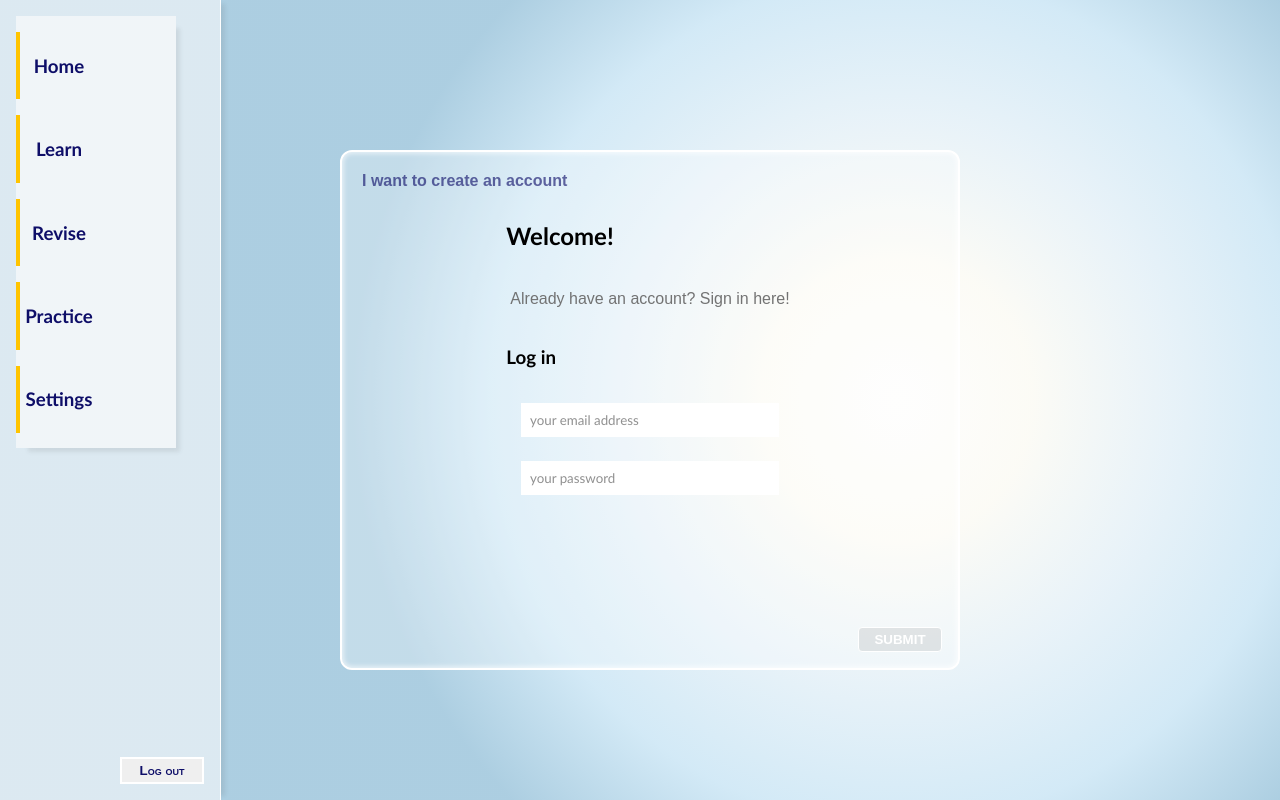
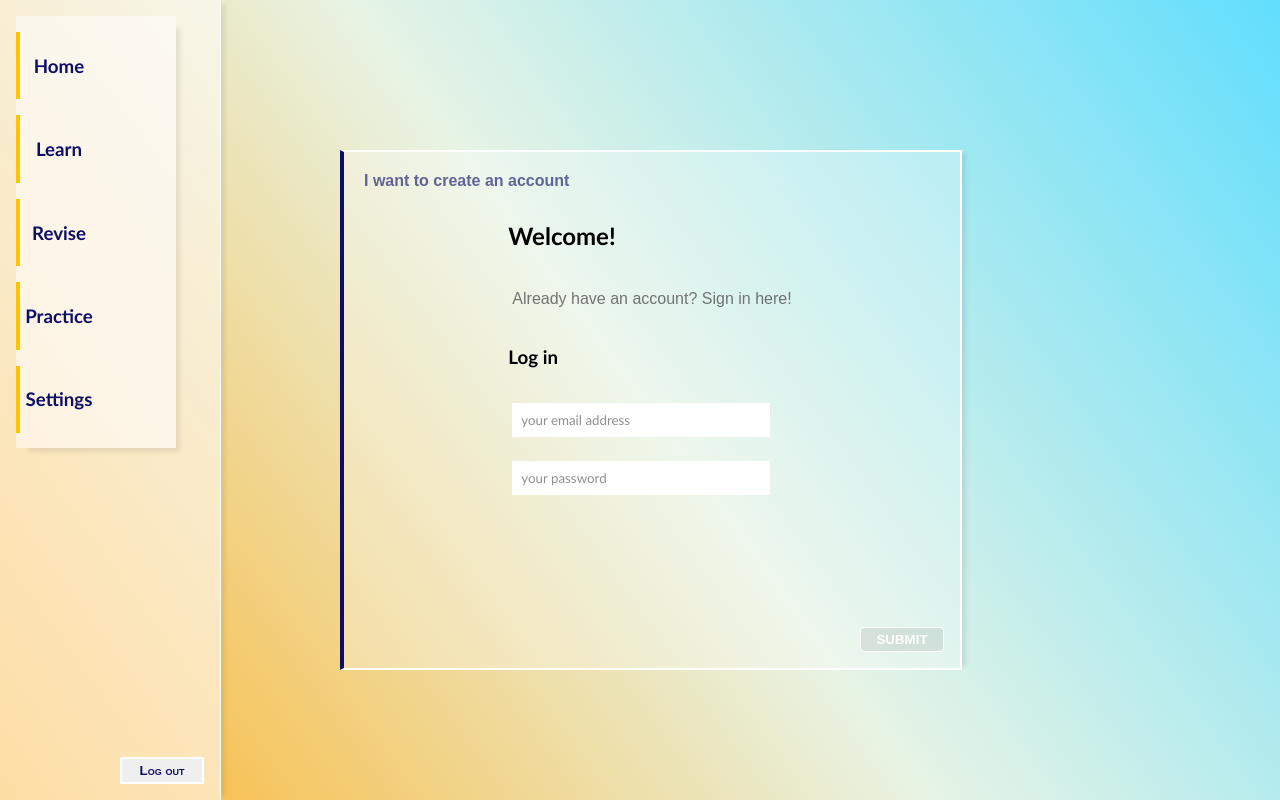
Before and after one commit to Chloe070196/phrases-web-app, a React (Vite) app: page /login in a window 1280 px wide. Built offline with nearby package versions, Linux system fonts and the light colour scheme; no server answers.

Commit message:
feat: adjust general styling

```diff
--- a/src/App.css
+++ b/src/App.css
@@ -25,10 +25,17 @@
 main {
   position: fixed;
   display: grid;
-  left: 200px;
+  left: 250px;
+  padding-left: 40px;
   top: 0;
-  width: calc(100vw - 160px);
+  width: calc(100vw - 290px);
   height: 100vh;
+  background-color: var(--light-transparent);
+}
+
+.centered-content {
+  position: relative;
+  place-content: center;
 }
 
 .centered-section-position {
@@ -42,27 +49,35 @@ main {
 .medium-section-dimensions {
   width: 600px;
   height: 500px;
-  border-radius: 12px;
   padding: var(--double-unit);
 }
 
 .small-section-dimensions {
   width: 400px;
   height: 250px;
-  border-radius: 12px;
   padding: var(--double-unit);
 }
 
 .section-colors {
   background-color: var(--light-transparent);
   border: 2px solid white;
-  box-shadow: inset 0 0 4px 2px rgba(255, 255, 255, 0.575);
+  border-left: 4px solid var(--darkblue);
+  box-shadow: 8px 0 4px -4px var(--dark-transparent);
 }
 
 .grid-rows-two {
   display: grid;
   grid-template-rows: repeat(2, 1fr);
   gap: var(--double-unit);
+  width: fit-content;
+  place-items: center;
+}
+
+.grid-cols-two {
+  display: grid;
+  grid-template-columns: 1fr 3fr;
+  gap: var(--double-unit);
+  width: fit-content;
   place-items: center;
 }
 
@@ -70,7 +85,14 @@ main {
   display: grid;
   grid-template-rows: repeat(4, 1fr);
   gap: var(--double-unit);
+  width: fit-content;
   place-items: center;
+}
+
+.top-left {
+  position: absolute;
+  top: 42px;
+  left: 42px;
 }
 
 input {
@@ -120,6 +142,7 @@ header {
   position: absolute;
   top: var(--four-units);
   left: var(--four-units);
+
 }
 strong,
 p,
@@ -150,7 +173,7 @@ button:hover {
     var(--darkblue)
   );
   color: white;
-  box-shadow: -1px 1px 4px 1px var(--dark-semi-transparent);
+  box-shadow: 3px 3px 2px -2px var(--dark-semi-transparent);
 }
 button:focus {
   background-color: var(--darkblue);
@@ -187,6 +210,17 @@ li {
   list-style: none;
 }
 
+.background-classroom {
+  background-image: url("src/assets/photo-1585637071663-799845ad5212.avif");
+  background-size: cover;
+  background-color: rgba(88, 65, 22, 0.644);
+  background-blend-mode: darken;
+  color: white;
+}
+
+.background-classroom label {
+  color: white;
+}
 /* SCROLL BEHAVIOR AND STYLING */
 
 .scrollable {
@@ -194,7 +228,8 @@ li {
 }
 
 .scrollable-wrapper {
-  height: 400px;
+  height: 600px;
+  scroll-behavior: smooth;
   overflow-y: scroll;
   -ms-overflow-style: none;
   scrollbar-width: none;
--- a/src/index.css
+++ b/src/index.css
@@ -5,13 +5,11 @@
 body {
     position: relative;
     background-color: var(--background);
-    background: radial-gradient(
-      closest-corner at 70vw 50vh,
-      rgba(247, 247, 241, 0.13),
-      rgba(239, 236, 209, 0.203),
-      rgba(179, 213, 233, 0.301),
-      rgba(183, 220, 241, 0.61),
-      rgba(155, 196, 219, 0.829)
+    background: linear-gradient(
+      0.15turn,
+      rgb(252, 179, 43),
+      rgba(180, 219, 171, 0.315),
+      rgb(97, 222, 253)
     );
     background-attachment: fixed;
     margin: 0;
```
